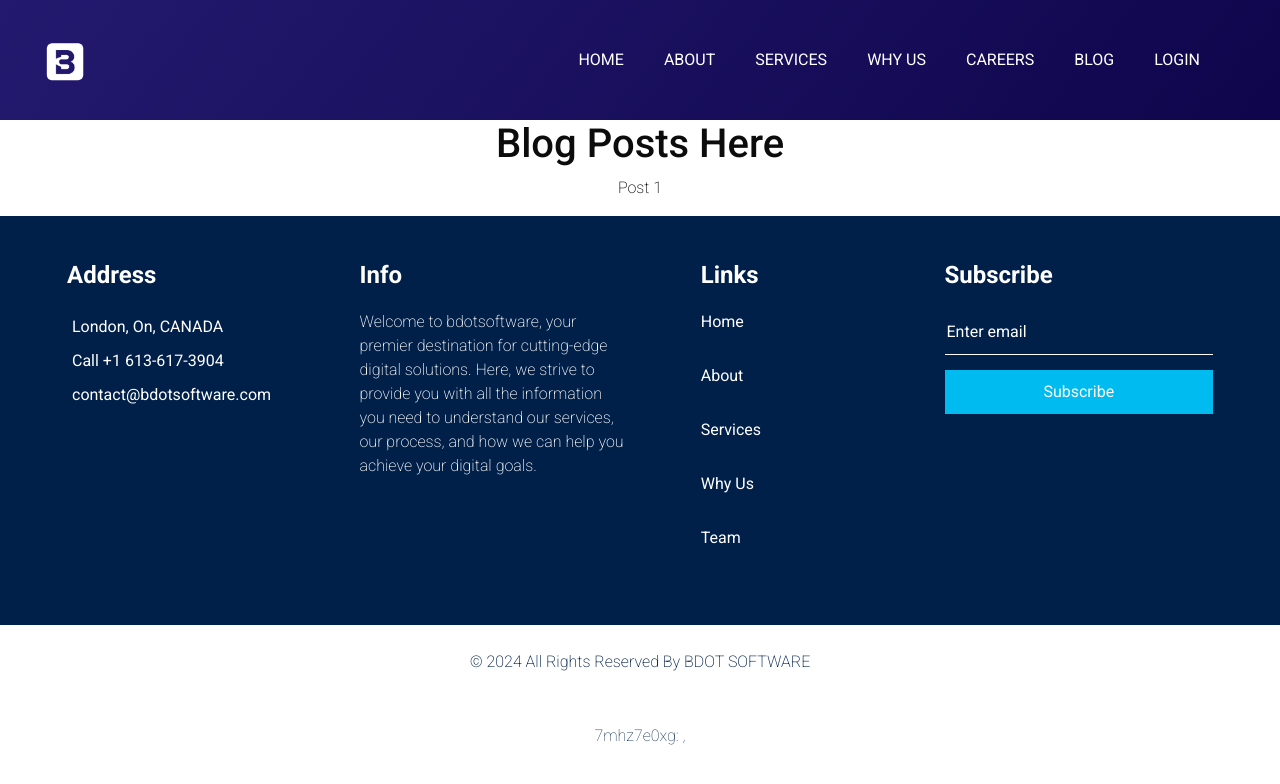
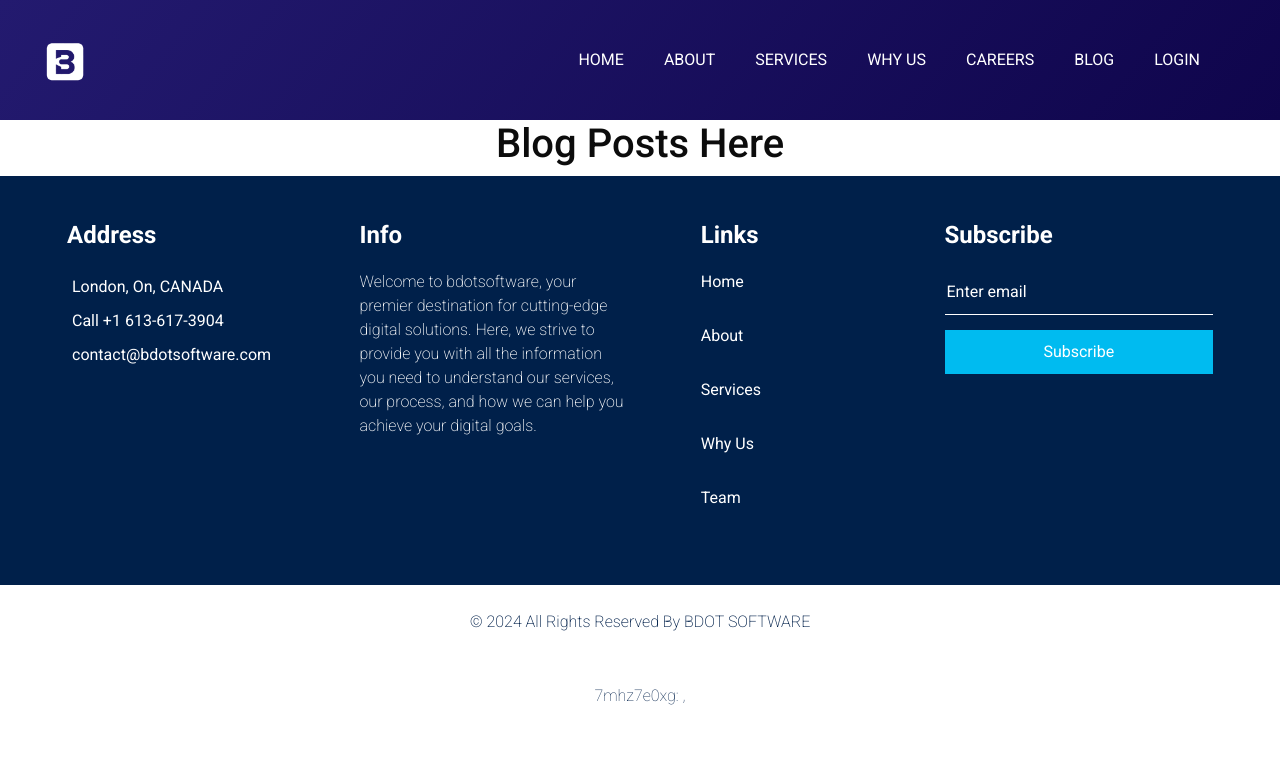
Before and after one commit to bjrfx/bdotsoftware.com, a React (Create React App) app: page /blog in a window 1280 px wide. Shown: the top 784 px of the page. Built offline with nearby package versions, Linux system fonts and the light colour scheme; no server answers; some icons are missing.

Commit message:
Update Blog.jsx

```diff
--- a/src/blog/Blog.jsx
+++ b/src/blog/Blog.jsx
@@ -8,7 +8,7 @@ const Blog = () => {
     <div className='sub_page'>
         <CommonHeader />
         <h1 style = {{ textAlign: 'center'}}>Blog Posts Here</h1>
-        <p style = {{ textAlign: 'center'}}>Post 1</p>
+        {/* <p style = {{ textAlign: 'center'}}>Post 1</p> */}
         <Info />
         <Footer />
     </div>
```
